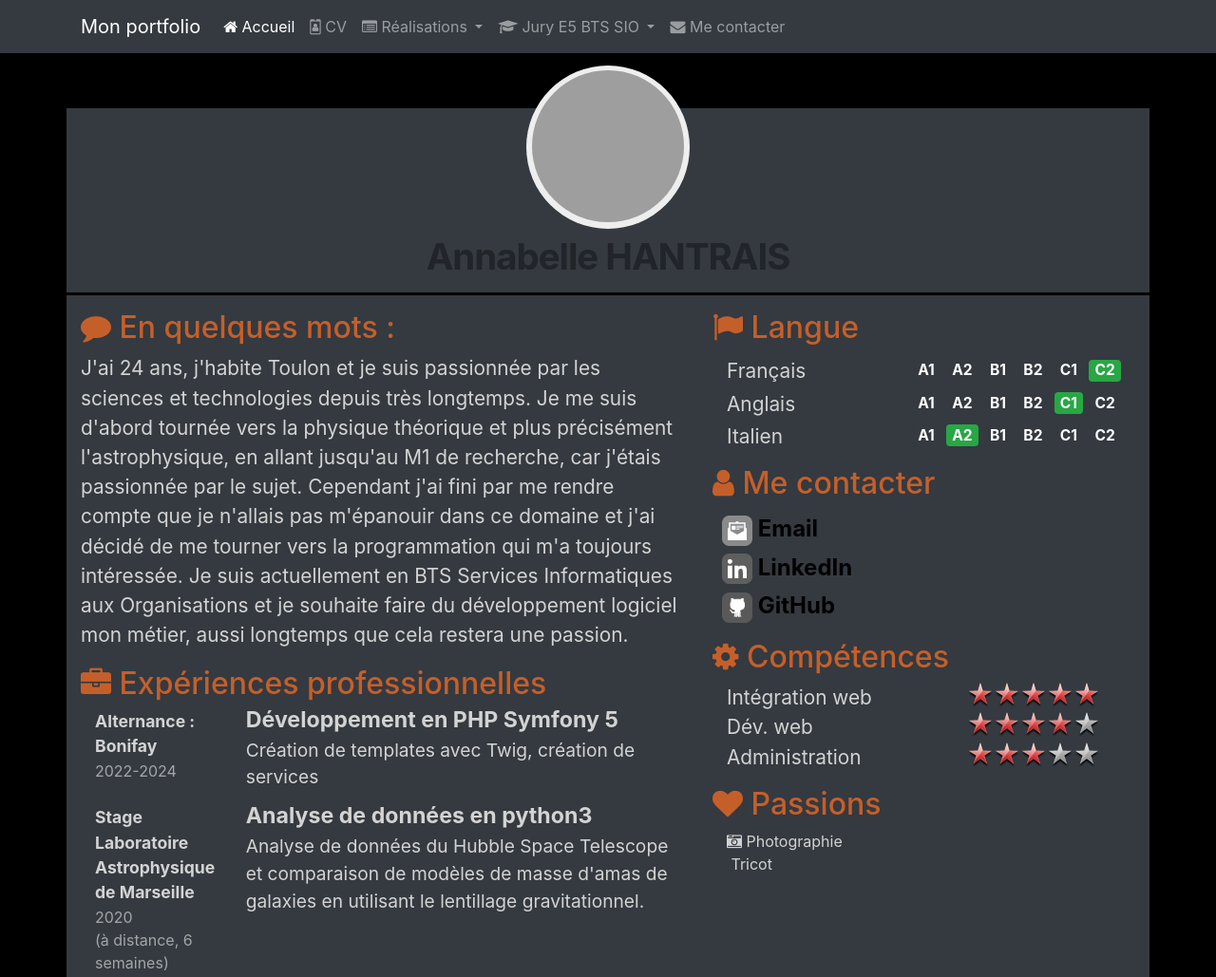
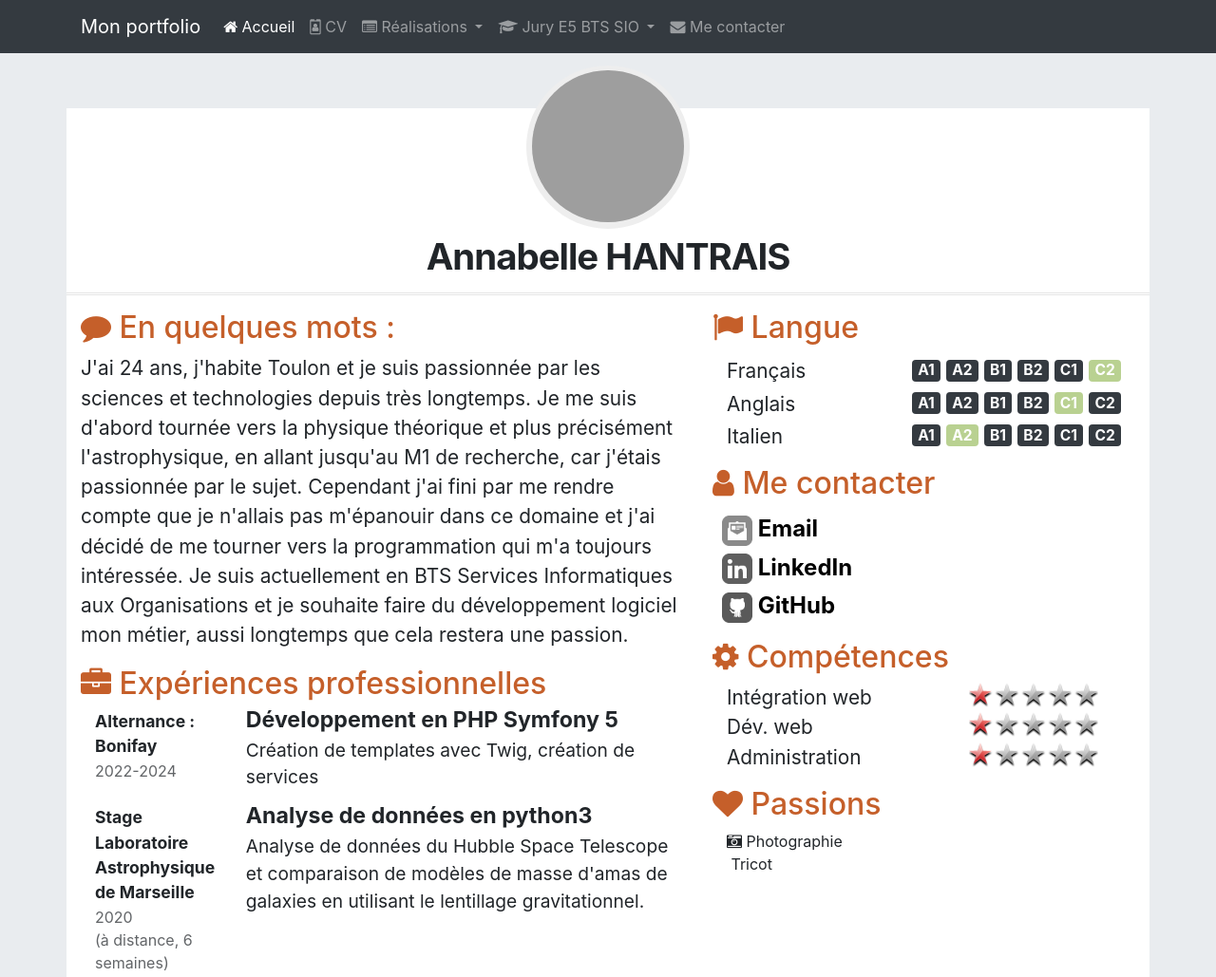
Before and after one commit to AnnabelleHantrais/annabelle.hantrais.github.io, a plain HTML site: page public_html/pages/cv.html in a window 1280 px wide. Shown: the top 1029 px of the page at 95% size. Drawn offline with nearby package versions, Linux system fonts and the light colour scheme; grey boxes are pictures that could not be loaded; some icons are missing.

Commit message:
remodif cv couleurs

```diff
--- a/public_html/css/cv.css
+++ b/public_html/css/cv.css
@@ -13,12 +13,12 @@ body {
 }
 #jumbo-cv{
     margin-bottom:0px !important;
-    background-color:black !important;
+    /*background-color:black !important;*/
 }
 .cadreCV {
     padding-bottom: 15px;
-    background:  #343a40;
-;
+    background:  white;
+
 }
 /****************************************
 * En-tête du CV
@@ -53,9 +53,7 @@ body {
     margin-bottom:10px;
 }
 #cv-intro::after {
-    /*background: url('images/ligne.png'); /* Dossier "images" est un sous-
-     dossier de "css" (à créer) */
-    background:black;
+    background: url('images/ligne.png');
     width: 100%;
     height: 3px;
     margin-top: 15px;
@@ -68,7 +66,7 @@ body {
 ****************************************/
 .rubrique {
     margin-bottom: 15px;
-    color:lightgray;
+    /*color:lightgray;*/
 }
 .rubrique h2 {
     color: rgb(  197, 95, 42  );
@@ -80,7 +78,7 @@ body {
     font-size: 1.3em;
     line-height: 1.5em;
 }
-/**rgb(226,0,26)
+
 
 /******************************************
 * Parcours scolaire
@@ -99,9 +97,9 @@ body {
     bottom:0;
     display: block;
     background: linear-gradient(to bottom, #ffffff 0%,
-         #c55f2a
- 7%,  #c55f2a
-, #ffffff 100%);
+        #c55f2a
+        7%,  #c55f2a
+        , #ffffff 100%);
     content:"";
 }
 #parcours li {
@@ -124,8 +122,8 @@ body {
 #parcours .details {
     width: 325px;
     display: inline-block;
-    /*background: #eee; */
-    background-color:  black;
+    background: #eee;
+    /*background-color:  black;*/
     position: relative;
     padding: 10px 10px 0 10px;
     border-bottom: 1px solid #ddd;
@@ -267,7 +265,9 @@ body {
 #langues .langue {
     padding-top: 3px;
 }
-
+.badge-success{
+    background-color: #b9d191;
+}
 
 /******************************************
 * Compétences
--- a/public_html/css/main.css
+++ b/public_html/css/main.css
@@ -45,8 +45,6 @@ footer{
     align-content:flex-end;
 }
 
-
-
 .bouton-info{
     width:150px;
     height:40px;
--- a/public_html/pages/cv.html
+++ b/public_html/pages/cv.html
@@ -353,15 +353,15 @@
 
                             <div class="container">
                                 <div class="libelle">Intégration web</div>
-                                <div class="classement classement5"></div>
+                                <div class="classement classement1"></div>
                             </div>
                             <div class="container">
                                 <div class="libelle">Dév. web</div>
-                                <div class="classement classement4"></div>
+                                <div class="classement classement1"></div>
                             </div>
                             <div class="container">
                                 <div class="libelle">Administration</div>
-                                <div class="classement classement3"></div>
+                                <div class="classement classement1"></div>
                             </div>
                         </div>
 
```
Also changed, not shown: public_html/index.html (+1 -1 lines).
